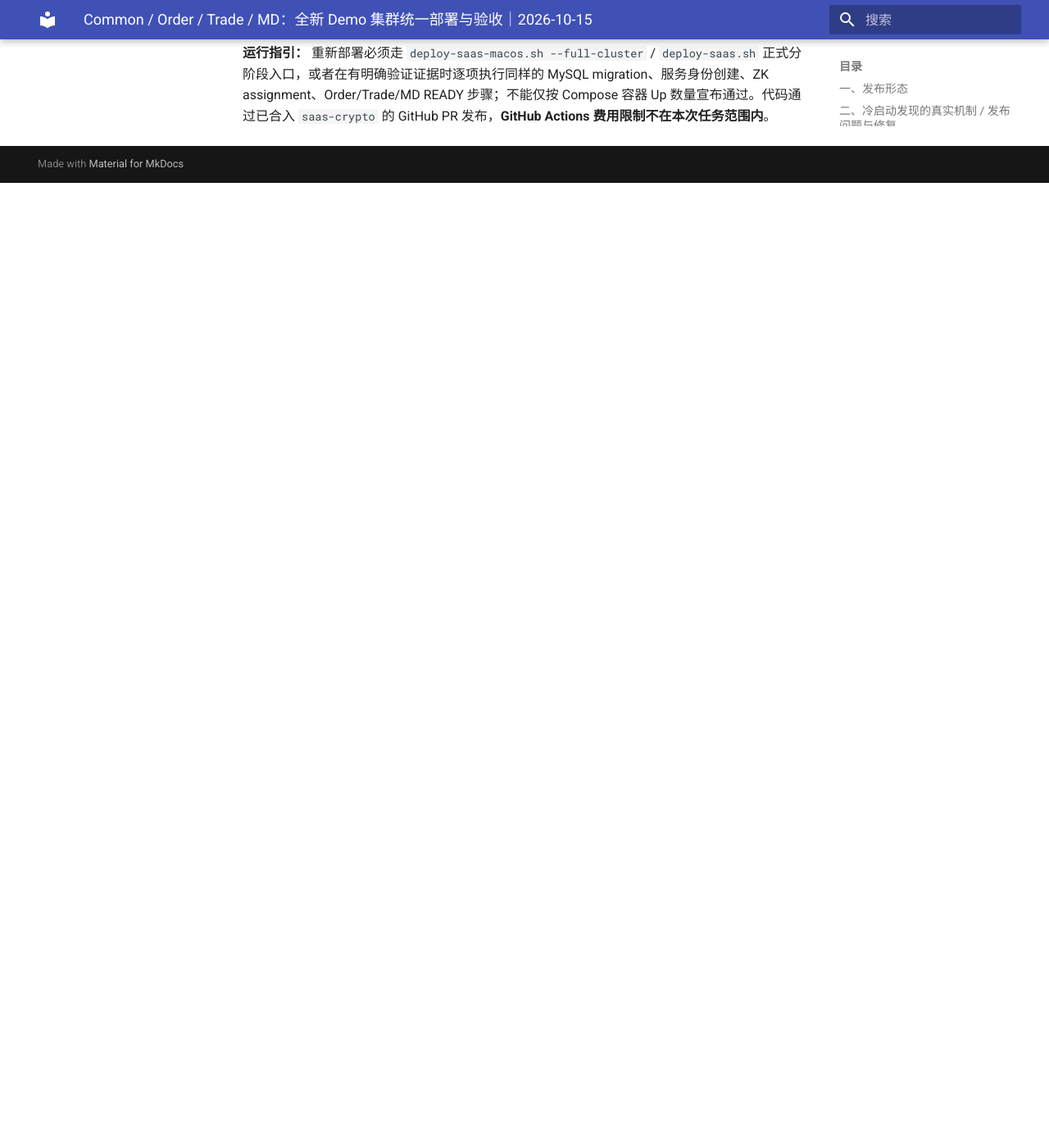
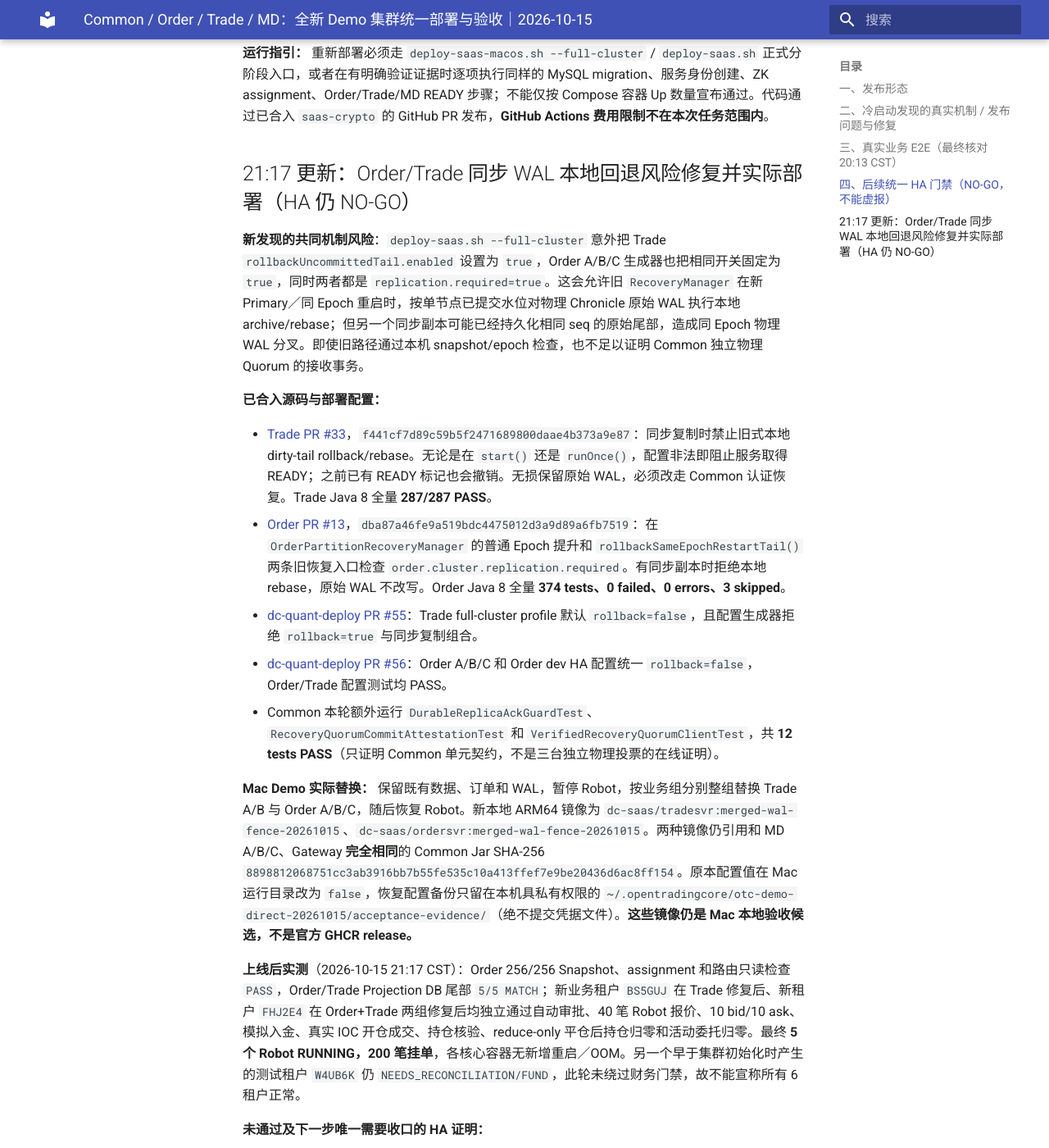
Before and after one commit to bliplink/dc-quant-deploy, an MkDocs documentation site: the page built from docs/COMMON_ORDER_TRADE_MD_FRESH_DEMO_ACCEPTANCE_20261015.zh-CN.md, in a window 1280 px wide and 1400 px high, scrolled down 2635 px. Shown: the whole window at 82% size. Built offline with MkDocs 1.6.1 and Material for MkDocs 9.7.7, drawn with Linux system fonts in a browser that asks for light colours; before the commit the page ends 2858 px from its top, so only the background shows below that; some of the changed text lies outside the part shown.

Commit message:
docs(ha): record verified Order Trade WAL rollback safety and remaining MD image NO-GO

```diff
--- a/docs/COMMON_ORDER_TRADE_MD_FRESH_DEMO_ACCEPTANCE_20261015.zh-CN.md
+++ b/docs/COMMON_ORDER_TRADE_MD_FRESH_DEMO_ACCEPTANCE_20261015.zh-CN.md
@@ -39,3 +39,27 @@
 - 50/200 租户持续负载、2–3x burst 尚未执行；当前三个成功租户不能证明生产容量。Common 统一接口不应被为了 Demo 测试绕过：必须保持 WAL 证据、Epoch fencing、持久化 Ledger 和 Replica READY 防线。
 
 **运行指引：** 重新部署必须走 `deploy-saas-macos.sh --full-cluster` / `deploy-saas.sh` 正式分阶段入口，或者在有明确验证证据时逐项执行同样的 MySQL migration、服务身份创建、ZK assignment、Order/Trade/MD READY 步骤；不能仅按 Compose 容器 Up 数量宣布通过。代码通过已合入 `saas-crypto` 的 GitHub PR 发布，**GitHub Actions 费用限制不在本次任务范围内**。
+
+## 21:17 更新：Order/Trade 同步 WAL 本地回退风险修复并实际部署（HA 仍 NO-GO）
+
+**新发现的共同机制风险**：`deploy-saas.sh --full-cluster` 意外把 Trade `rollbackUncommittedTail.enabled` 设置为 `true`，Order A/B/C 生成器也把相同开关固定为 `true`，同时两者都是 `replication.required=true`。这会允许旧 `RecoveryManager` 在新 Primary／同 Epoch 重启时，按单节点已提交水位对物理 Chronicle 原始 WAL 执行本地 archive/rebase；但另一个同步副本可能已经持久化相同 seq 的原始尾部，造成同 Epoch 物理 WAL 分叉。即使旧路径通过本机 snapshot/epoch 检查，也不足以证明 Common 独立物理 Quorum 的接收事务。
+
+**已合入源码与部署配置：**
+
+- [Trade PR #33](https://github.com/bliplink/com.app.dc.tradesvr/pull/33)，`f441cf7d89c59b5f2471689800daae4b373a9e87`：同步复制时禁止旧式本地 dirty-tail rollback/rebase。无论是在 `start()` 还是 `runOnce()`，配置非法即阻止服务取得 READY；之前已有 READY 标记也会撤销。无损保留原始 WAL，必须改走 Common 认证恢复。Trade Java 8 全量 **287/287 PASS**。
+- [Order PR #13](https://github.com/bliplink/com.app.dc.ordersvr/pull/13)，`dba87a46fe9a519bdc4475012d3a9d89a6fb7519`：在 `OrderPartitionRecoveryManager` 的普通 Epoch 提升和 `rollbackSameEpochRestartTail()` 两条旧恢复入口检查 `order.cluster.replication.required`。有同步副本时拒绝本地 rebase，原始 WAL 不改写。Order Java 8 全量 **374 tests、0 failed、0 errors、3 skipped**。
+- [dc-quant-deploy PR #55](https://github.com/bliplink/dc-quant-deploy/pull/55)：Trade full-cluster profile 默认 `rollback=false`，且配置生成器拒绝 `rollback=true` 与同步复制组合。
+- [dc-quant-deploy PR #56](https://github.com/bliplink/dc-quant-deploy/pull/56)：Order A/B/C 和 Order dev HA 配置统一 `rollback=false`，Order/Trade 配置测试均 PASS。
+- Common 本轮额外运行 `DurableReplicaAckGuardTest`、`RecoveryQuorumCommitAttestationTest` 和 `VerifiedRecoveryQuorumClientTest`，共 **12 tests PASS**（只证明 Common 单元契约，不是三台独立物理投票的在线证明）。
+
+**Mac Demo 实际替换：** 保留既有数据、订单和 WAL，暂停 Robot，按业务组分别整组替换 Trade A/B 与 Order A/B/C，随后恢复 Robot。新本地 ARM64 镜像为 `dc-saas/tradesvr:merged-wal-fence-20261015`、`dc-saas/ordersvr:merged-wal-fence-20261015`。两种镜像仍引用和 MD A/B/C、Gateway **完全相同**的 Common Jar SHA-256 `8898812068751cc3ab3916bb7b55fe535c10a413ffef7e9be20436d6ac8ff154`。原本配置值在 Mac 运行目录改为 `false`，恢复配置备份只留在本机具私有权限的 `~/.opentradingcore/otc-demo-direct-20261015/acceptance-evidence/`（绝不提交凭据文件）。**这些镜像仍是 Mac 本地验收候选，不是官方 GHCR release。**
+
+**上线后实测**（2026-10-15 21:17 CST）：Order 256/256 Snapshot、assignment 和路由只读检查 `PASS`，Order/Trade Projection DB 尾部 `5/5 MATCH`；新业务租户 `BS5GUJ` 在 Trade 修复后、新租户 `FHJ2E4` 在 Order+Trade 两组修复后均独立通过自动审批、40 笔 Robot 报价、10 bid/10 ask、模拟入金、真实 IOC 开仓成交、持仓核验、reduce-only 平仓后持仓归零和活动委托归零。最终 **5 个 Robot RUNNING，200 笔挂单**，各核心容器无新增重启／OOM。另一个早于集群初始化时产生的测试租户 `W4UB6K` 仍 `NEEDS_RECONCILIATION/FUND`，此轮未绕过财务门禁，故不能宣称所有 6 租户正常。
+
+**未通过及下一步唯一需要收口的 HA 证明：**
+
+1. 真正的 Common `Snapshot + 原始 WAL + diff`、源端 HEAD、持久 Replica ACK、独立节点签名／Quorum，以及接收端恢复事务与**资金／持仓／委托／成交／Projection**权威一致性证明未构成在线闭环。这一轮虽阻止了单节点错误 rebase，**仍不能授权 SIGKILL／自动主切／滚动 Order-C 同步副本停机**。
+2. Order → MD 的*在线行情*正常，但 MD 的**完整已提交市场恢复 Image**尚未被证明可用：实际只读 `check_order_md_market_snapshot_readonly.audit` 对目前 5 个成功租户得到 `verifiedTriplicateSnapshots=4/5`。新租户 `FHJ2E4` 所属 `P064` 的 Order A/B/C 持久化 Snapshot 均为 `snapshotSeq=6, commitMarkerSeq=0, books=[]`，而它在实际交易 API 中有 10+10 档行情。这代表**在线 Order 盘口与过期磁盘 Image 之间有验收缺口**，不能拿实时盘口代替已提交原始 WAL 下的完整可恢复状态；修复须遵循 Order 当前权威 source、Snapshot/Diff 和旧 MD publisher Epoch 隔离，不能强行把未提交空快照标记为可信。
+3. Mac 当前 ZooKeeper 仍在一个 Docker VM 中运行；缺乏独立物理 Quorum，未进行真实主切、持仓 failover／rejoin／角色反转、50/200 租户稳态或 burst 压测。以上须在恢复授权和在线证据充足后再测。
+
+**结论：**本轮完成了 Order/Trade **共性不安全物理 WAL rebase** 的代码、测试和 Demo 统一部署修复；正常交易仍 PASS；**HA 认证恢复和 MD 自动主切仍明确 NO-GO**。不要清盘绕过不可用的证明链，也不需要再维护历史 P190/P220。
```
